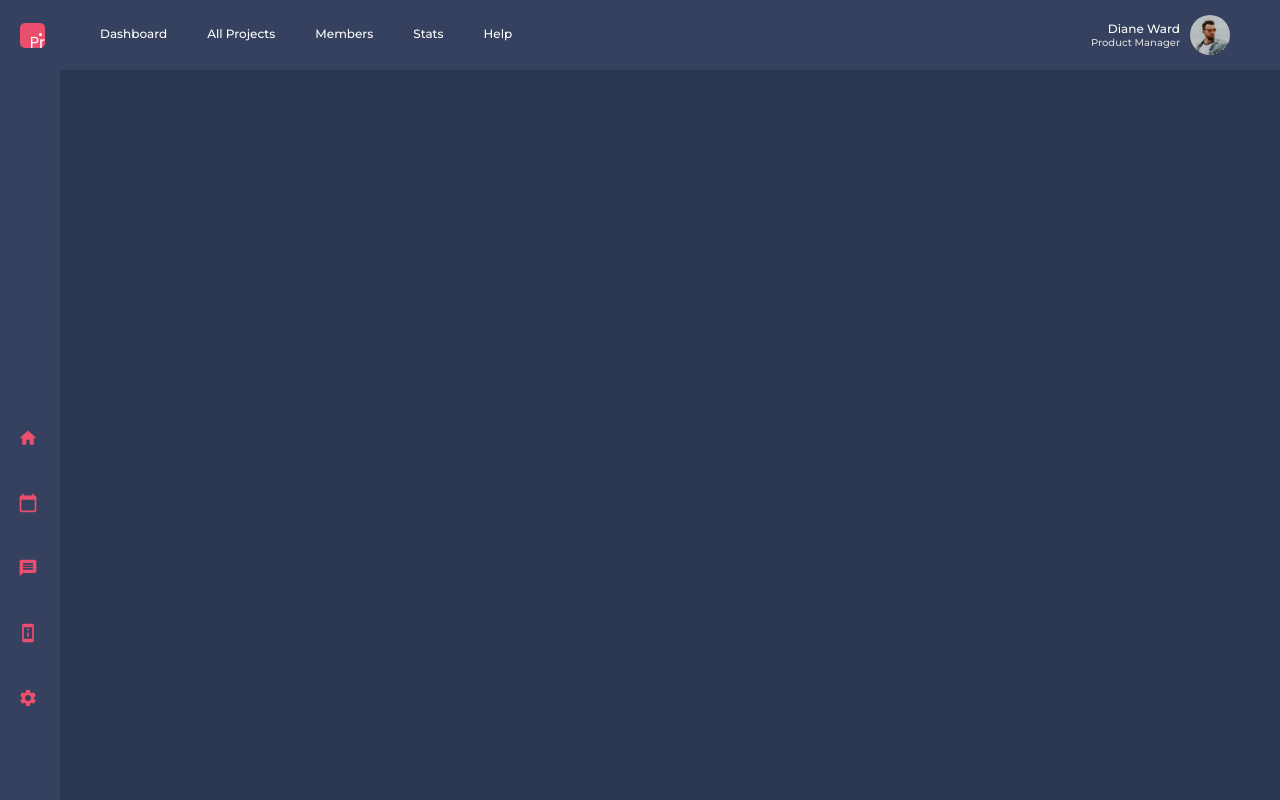
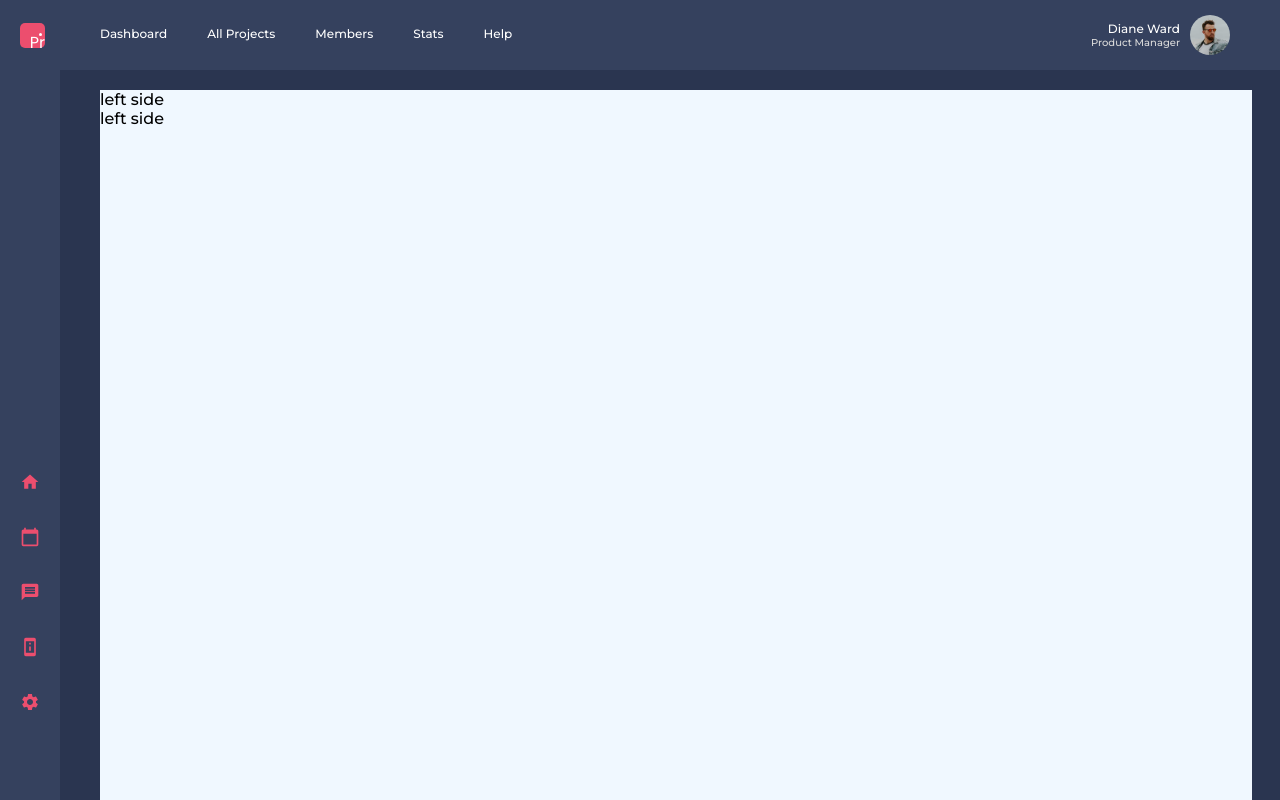
Before and after one commit to slemanSafiah/react-dashboard, a React (Create React App) app: page / in a window 1280 px wide. Shown: the top 800 px of the page. Built offline with nearby package versions, Linux system fonts and the light colour scheme.

Commit message:
start with main section

```diff
--- /dev/null
+++ b/src/components/GroupedSections.js
@@ -0,0 +1,13 @@
+import LeftSide from "./LeftSide";
+import RightSide from "./RightSide";
+
+function GroupedSections() {
+  return (
+    <div className="sections">
+      <LeftSide />
+      <RightSide />
+    </div>
+  );
+}
+
+export default GroupedSections;
--- /dev/null
+++ b/src/components/LeftSide.js
@@ -0,0 +1,5 @@
+function LeftSide() {
+  return <div> left side</div>;
+}
+
+export default LeftSide;
--- /dev/null
+++ b/src/components/RightSide.js
@@ -0,0 +1,5 @@
+function RightSide() {
+  return <div> left side</div>;
+}
+
+export default RightSide;
--- a/src/components/components.style.css
+++ b/src/components/components.style.css
@@ -95,7 +95,7 @@
 
 .side-bar {
   width: 60px;
-  height: 120vh;
+  height: 128vh;
   background-color: #35415e;
   display: flex;
   align-items: center;
@@ -107,10 +107,31 @@
 }
 
 .side-bar-item {
-  margin-top: 40px;
-  width: 25px;
-  height: 25px;
+  margin-top: 20px;
+  display: flex;
+  align-items: center;
+  justify-content: center;
+  width: 35px;
+  height: 35px;
   margin-left: auto;
   margin-right: auto;
   color: #ec4e6e;
+  border-radius: 50%;
+  transition: 350ms ease-in-out;
 }
+
+.side-bar-item:hover {
+  cursor: pointer;
+  border-radius: 50%;
+  background-color: #ec4e6e;
+  color: white;
+}
+
+.sections {
+  position: absolute;
+  left: 100px;
+  top: 90px;
+  background-color: aliceblue;
+  width: 90%;
+  height: 120vh;
+}
--- a/src/pages/MainPage.js
+++ b/src/pages/MainPage.js
@@ -1,12 +1,15 @@
 import Navbar from "../components/Navbar";
 import Sidebar from "../components/Sidebar";
+import GroupedSections from "../components/GroupedSections";
+
+import "../styles.css";
 
 function MainPage() {
   return (
     <div className="Main-page">
       <Navbar />
       <Sidebar />
-      <div className="sections"></div>
+      <GroupedSections />
     </div>
   );
 }
--- a/src/styles.css
+++ b/src/styles.css
@@ -6,6 +6,6 @@ body {
 .App {
   font-family: "Montserrat", sans-serif;
   width: 100%;
-  height: 132vh;
+  height: 140vh;
   background-color: rgb(42, 53, 80);
 }
```
